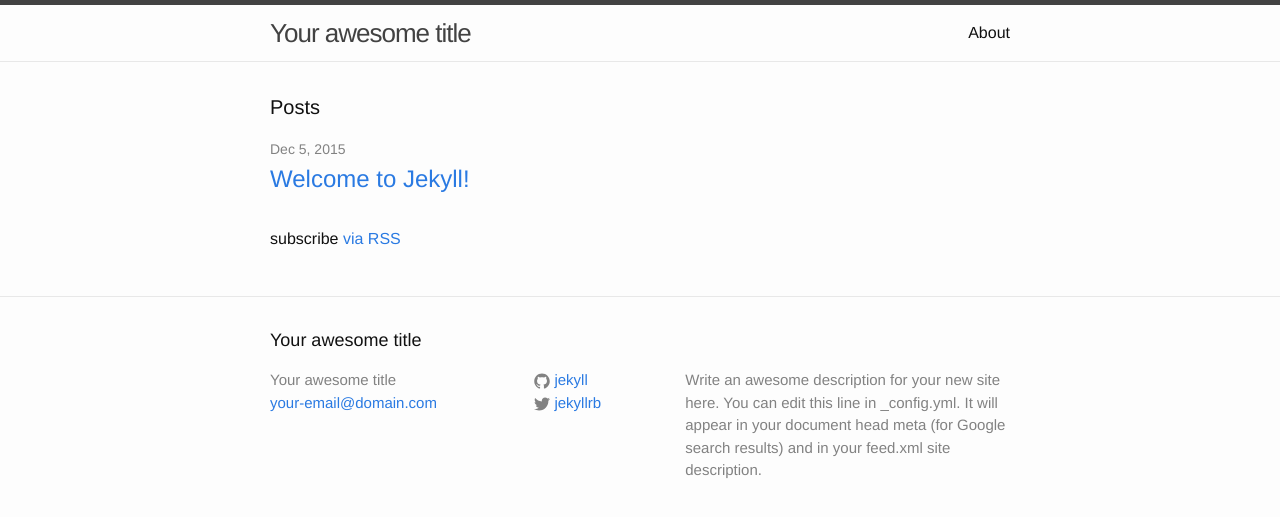
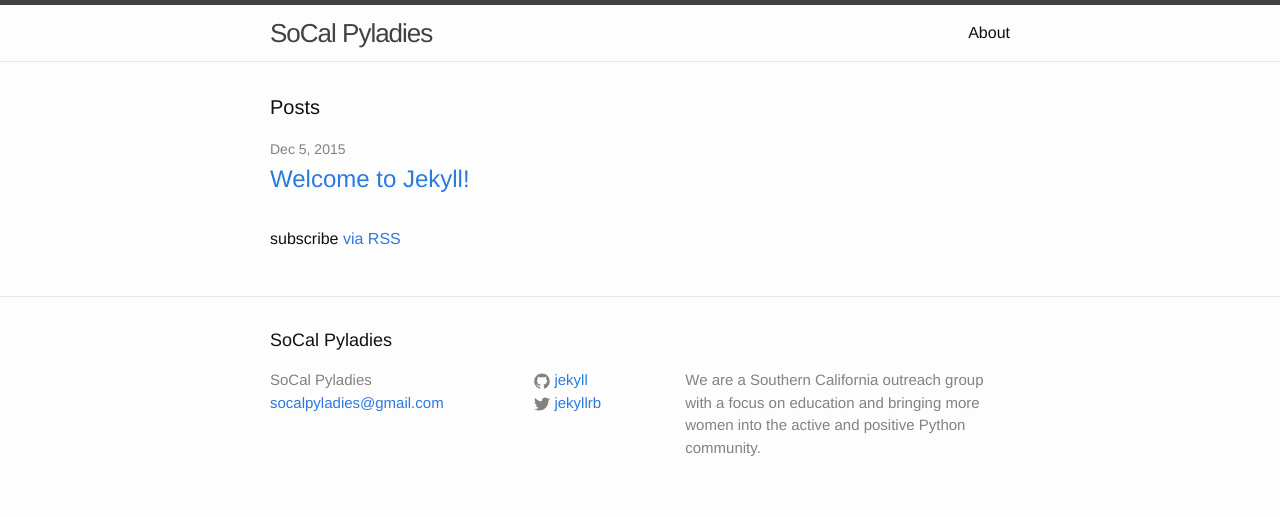
Before and after one commit to socalpyladies/socalpyladies.github.io, a Jekyll site: the page built from index.html, in a window 1280 px wide. Shown: the top 517 px of the page. Built offline with Jekyll 4.4.1, drawn with Linux system fonts in a browser that asks for light colours.

Commit message:
Add site config.

```diff
--- a/_config.yml
+++ b/_config.yml
@@ -6,14 +6,13 @@
 # 'jekyll serve'. If you change this file, please restart the server process.
 
 # Site settings
-title: Your awesome title
-email: your-email@domain.com
+title: SoCal Pyladies
+email: socalpyladies@gmail.com
 description: > # this means to ignore newlines until "baseurl:"
-  Write an awesome description for your new site here. You can edit this
-  line in _config.yml. It will appear in your document head meta (for
-  Google search results) and in your feed.xml site description.
+  We are a Southern California outreach group with a focus on education
+  and bringing more women into the active and positive Python community.
 baseurl: "" # the subpath of your site, e.g. /blog
-url: "http://yourdomain.com" # the base hostname & protocol for your site
+url: "http://socalpyladies.github.io/" # the base hostname & protocol for your site
 twitter_username: jekyllrb
 github_username:  jekyll
 
```
